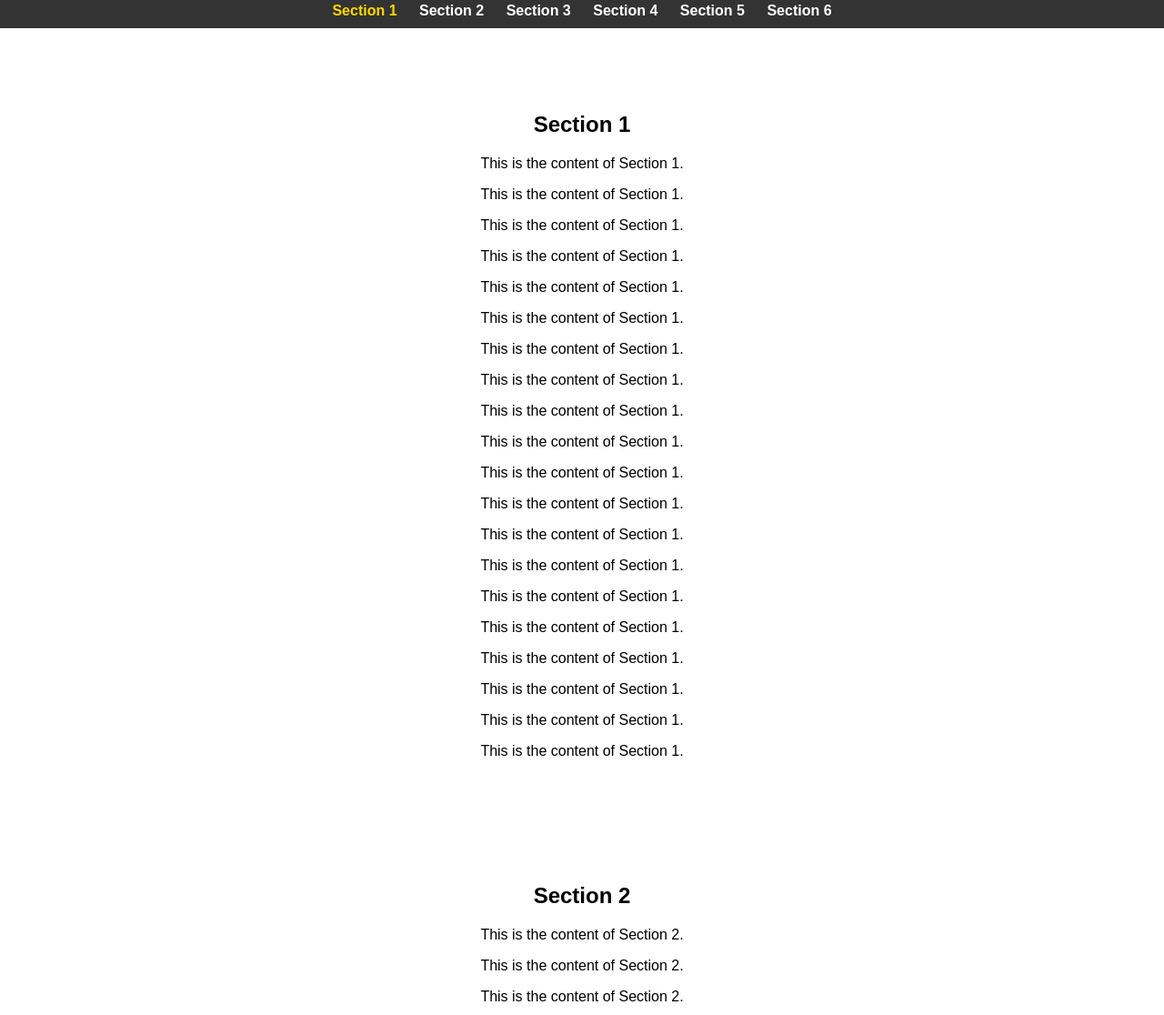
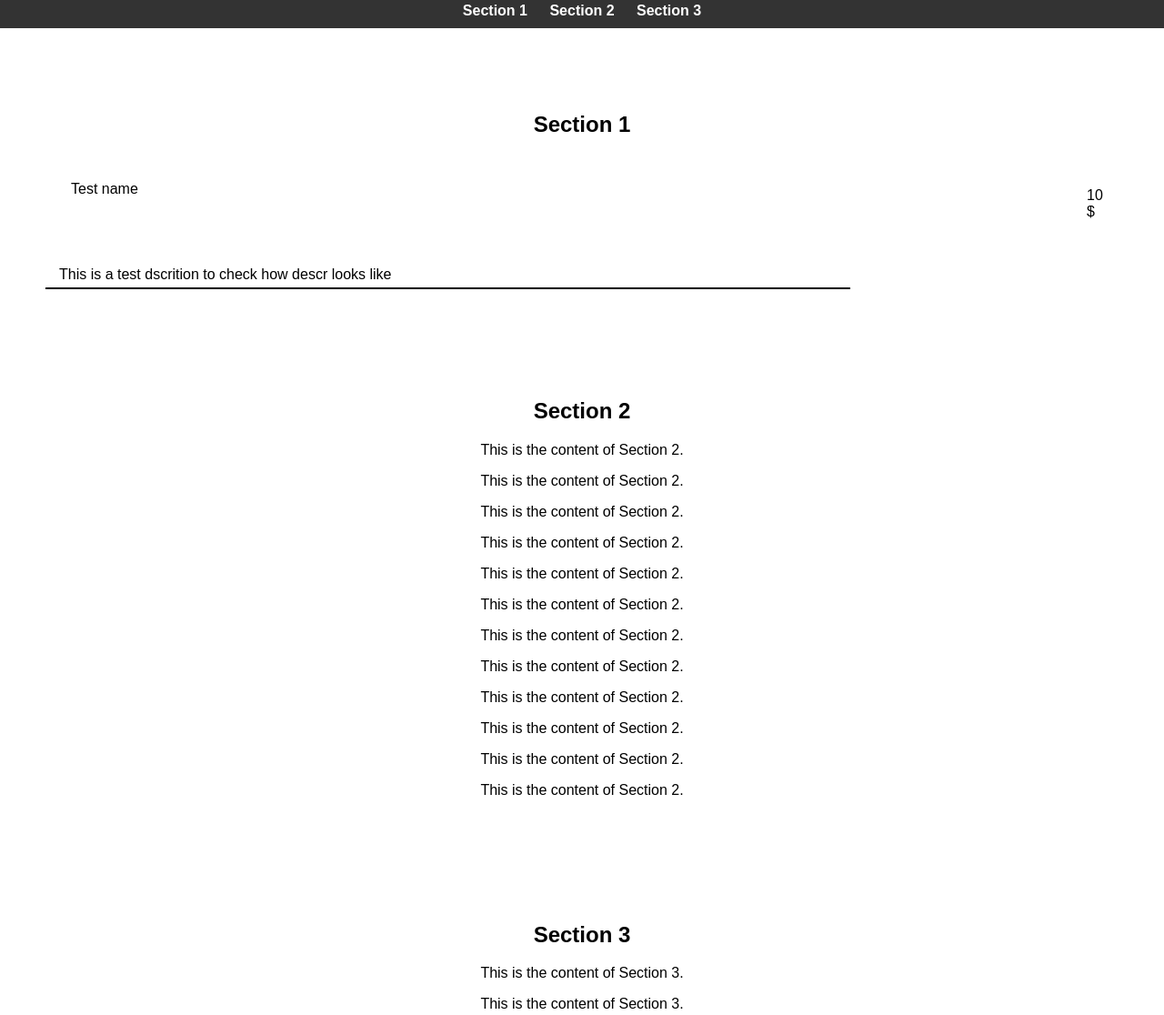
Before and after one commit to Ioannis-Triantafyllakis/Navbar_Example, a plain HTML site: page index.html in a window 1280 px wide. Shown: the part 7-1123 px from the top of the page at 91% size. Drawn offline with Linux system fonts and the light colour scheme.

Commit message:
Change item flex

```diff
--- a/index.html
+++ b/index.html
@@ -14,9 +14,6 @@
         <li><a href="#section1">Section 1</a></li>
         <li><a href="#section2">Section 2</a></li>
         <li><a href="#section3">Section 3</a></li>
-        <li><a href="#section4">Section 4</a></li>
-        <li><a href="#section5">Section 5</a></li>
-        <li><a href="#section6">Section 6</a></li>
       </ul>
     </nav>
   </header>
@@ -24,32 +21,22 @@
   <main>
     <section id="section1">
       <h2>Section 1</h2>
-      <p>This is the content of Section 1.</p>
-      <p>This is the content of Section 1.</p>
-      <p>This is the content of Section 1.</p>
-      <p>This is the content of Section 1.</p>
-      <p>This is the content of Section 1.</p>
-      <p>This is the content of Section 1.</p>
-      <p>This is the content of Section 1.</p>
-      <p>This is the content of Section 1.</p>
-      <p>This is the content of Section 1.</p>
-      <p>This is the content of Section 1.</p>
-      <p>This is the content of Section 1.</p>
-      <p>This is the content of Section 1.</p>
-      <p>This is the content of Section 1.</p>
-      <p>This is the content of Section 1.</p>
-      <p>This is the content of Section 1.</p>
-      <p>This is the content of Section 1.</p>
-      <p>This is the content of Section 1.</p>
-      <p>This is the content of Section 1.</p>
-      <p>This is the content of Section 1.</p>
-      <p>This is the content of Section 1.</p>
+
+      <div class="menu-item">
+        <div class="item-name-price">
+          <div class="item-name">
+            Test name
+          </div>
+          <div class="price">10 $</div>
+        </div>
+        <div class="item-descr">
+          This is a test dscrition to check how descr looks like
+        </div>
+      </div>
     </section>
 
     <section id="section2">
       <h2>Section 2</h2>
-      <p>This is the content of Section 2.</p>
-      <p>This is the content of Section 2.</p>
       <p>This is the content of Section 2.</p>
       <p>This is the content of Section 2.</p>
       <p>This is the content of Section 2.</p>
@@ -78,85 +65,9 @@
       <p>This is the content of Section 3.</p>
       <p>This is the content of Section 3.</p>
       <p>This is the content of Section 3.</p>
-      <p>This is the content of Section 3.</p>
-      <p>This is the content of Section 3.</p>
-      <p>This is the content of Section 3.</p>
-      <p>This is the content of Section 3.</p>
-      <p>This is the content of Section 3.</p>
-      <p>This is the content of Section 3.</p>
-      <p>This is the content of Section 3.</p>
-      <p>This is the content of Section 3.</p>
-      <p>This is the content of Section 3.</p>
     </section>
-
-    <section id="section4">
-        <h2>Section 4</h2>
-        <p>This is the content of Section 1.</p>
-        <p>This is the content of Section 1.</p>
-        <p>This is the content of Section 1.</p>
-        <p>This is the content of Section 1.</p>
-        <p>This is the content of Section 1.</p>
-        <p>This is the content of Section 1.</p>
-        <p>This is the content of Section 1.</p>
-        <p>This is the content of Section 1.</p>
-        <p>This is the content of Section 1.</p>
-        <p>This is the content of Section 1.</p>
-        <p>This is the content of Section 1.</p>
-        <p>This is the content of Section 1.</p>
-        <p>This is the content of Section 1.</p>
-        <p>This is the content of Section 1.</p>
-        <p>This is the content of Section 1.</p>
-        <p>This is the content of Section 1.</p>
-        <p>This is the content of Section 1.</p>
-        <p>This is the content of Section 1.</p>
-        <p>This is the content of Section 1.</p>
-        <p>This is the content of Section 1.</p>
-      </section>
-
-      <section id="section5">
-        <h2>Section 5</h2>
-        <p>This is the content of Section 2.</p>
-        <p>This is the content of Section 2.</p>
-        <p>This is the content of Section 2.</p>
-        <p>This is the content of Section 2.</p>
-        <p>This is the content of Section 2.</p>
-        <p>This is the content of Section 2.</p>
-        <p>This is the content of Section 2.</p>
-        <p>This is the content of Section 2.</p>
-        <p>This is the content of Section 2.</p>
-        <p>This is the content of Section 2.</p>
-        <p>This is the content of Section 2.</p>
-        <p>This is the content of Section 2.</p>
-        <p>This is the content of Section 2.</p>
-        <p>This is the content of Section 2.</p>
-      </section>
-
-      <section id="section6">
-        <h2>Section 6</h2>
-        <p>This is the content of Section 3.</p>
-        <p>This is the content of Section 3.</p>
-        <p>This is the content of Section 3.</p>
-        <p>This is the content of Section 3.</p>
-        <p>This is the content of Section 3.</p>
-        <p>This is the content of Section 3.</p>
-        <p>This is the content of Section 3.</p>
-        <p>This is the content of Section 3.</p>
-        <p>This is the content of Section 3.</p>
-        <p>This is the content of Section 3.</p>
-        <p>This is the content of Section 3.</p>
-        <p>This is the content of Section 3.</p>
-        <p>This is the content of Section 3.</p>
-        <p>This is the content of Section 3.</p>
-        <p>This is the content of Section 3.</p>
-        <p>This is the content of Section 3.</p>
-        <p>This is the content of Section 3.</p>
-        <p>This is the content of Section 3.</p>
-        <p>This is the content of Section 3.</p>
-        <p>This is the content of Section 3.</p>
-        <p>This is the content of Section 3.</p>
-      </section>
   </main>
 
-  <script src="script.js"></script>
+  <script src="app.js"></script>
 </body>
 </html>
--- a/styles.css
+++ b/styles.css
@@ -54,3 +54,37 @@ body {
 nav a.active {
   color: #ffd700; /* Change to your preferred active color */
 }
+
+.menu-item {
+  width: auto;
+}
+
+.item-name-price{
+  display: flex;
+  justify-content: space-between;
+  padding: 20px;
+}
+
+.item-name {
+  width: 75%;
+  padding: 8px;
+  box-sizing: border-box;
+  text-align: left;
+}
+
+.price {
+  width: 20px;
+  padding: 15px;
+  box-sizing: border-box;
+  text-align: right;
+}
+
+.item-descr {
+  width: 75%;
+  padding: 15px;
+  box-sizing: border-box;
+  margin-top: 1px;
+  text-align: left;
+  border-bottom: 2px solid #000; /* Set the color and thickness of the underline */
+  padding-bottom: 5px; /
+}
```
Also changed, not shown: media/vegan.png (added). Lines whose indentation alone changed are shown as unchanged.
